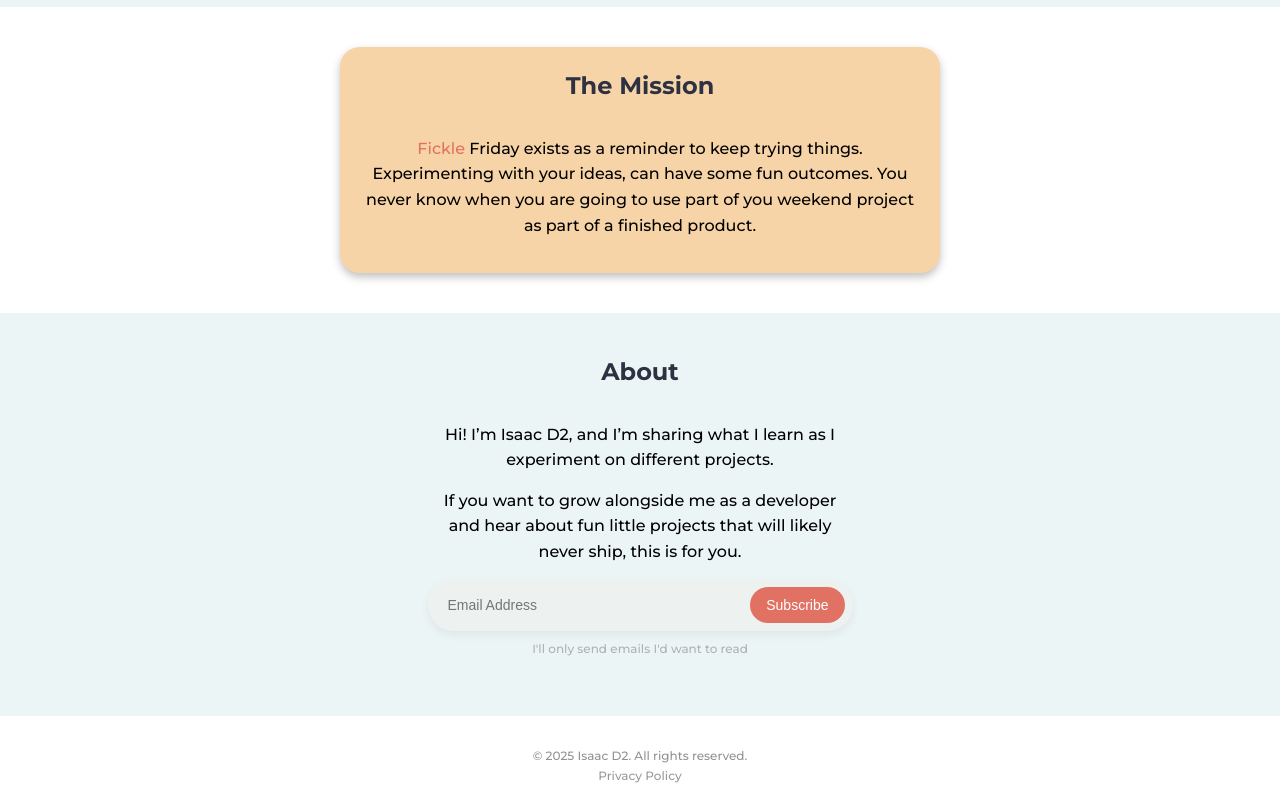
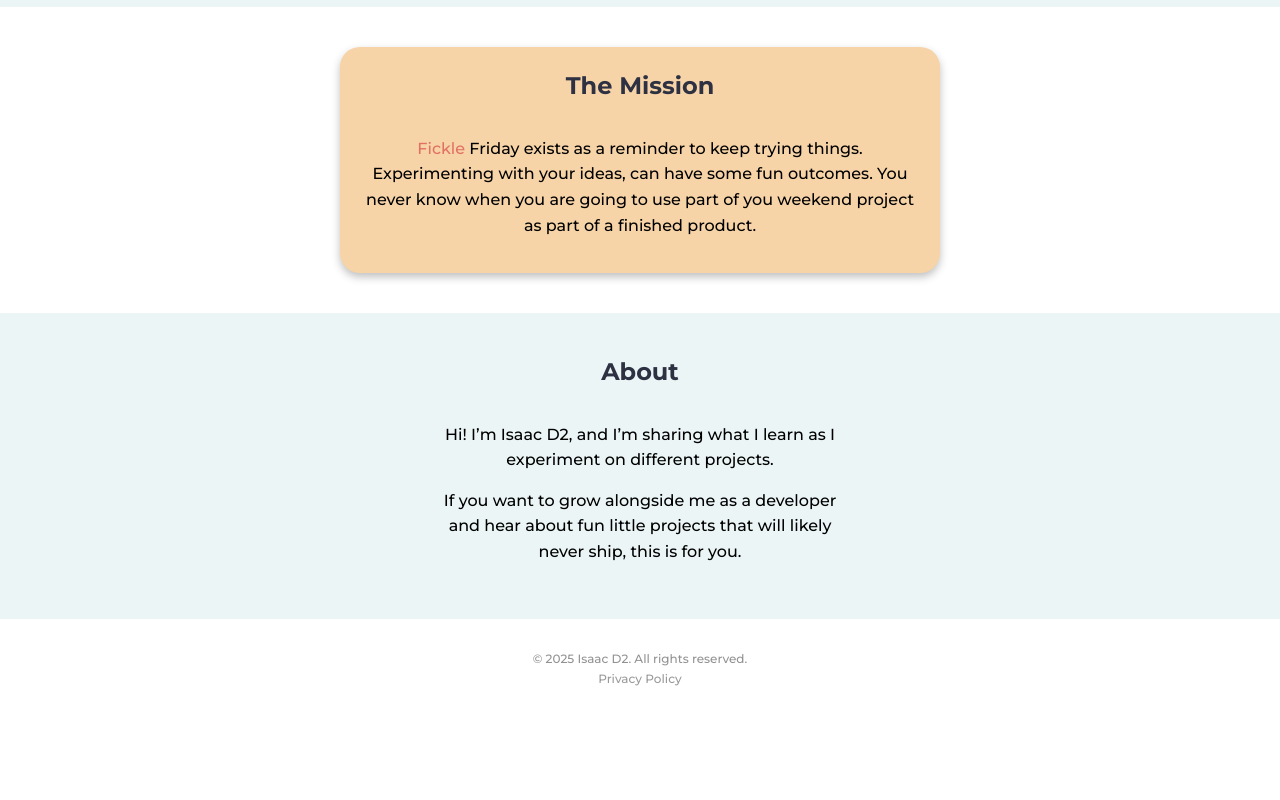
Before and after one commit to IsaacD277/isaacd2.com, a plain HTML site: page index.html in a window 1280 px wide. Shown: the part 1054-1854 px from the top of the page. After the commit the page ends 1757 px from the top, so only its background shows below. Drawn offline with Linux system fonts and the light colour scheme.

Commit message:
Removed bottom subscribe form to reduct complexity

```diff
--- a/index.html
+++ b/index.html
@@ -75,15 +75,6 @@
     <h1>About</h1>
     <p>Hi! I’m Isaac D2, and I’m sharing what I learn as I experiment on different projects.</p>
     <p>If you want to grow alongside me as a developer and hear about fun little projects that will likely never ship, this is for you.</p>
-    <form class="subscribe-form">
-      <div class="subscribe-container">
-        <input type="email" id="emailAddress" placeholder="Email Address" required>
-        <button type="submit">Subscribe</button>
-      </div>
-    </form>
-    <div class="trust-text">
-      <p>I'll only send emails I'd want to read</p>
-    </div>
   </section>
 
   <footer class="site-footer">
```
